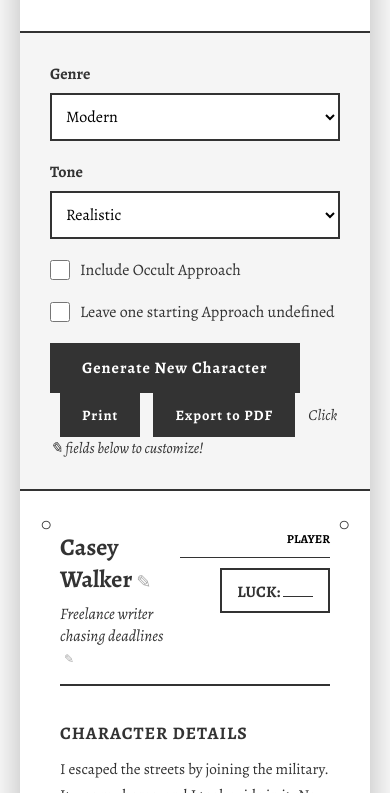
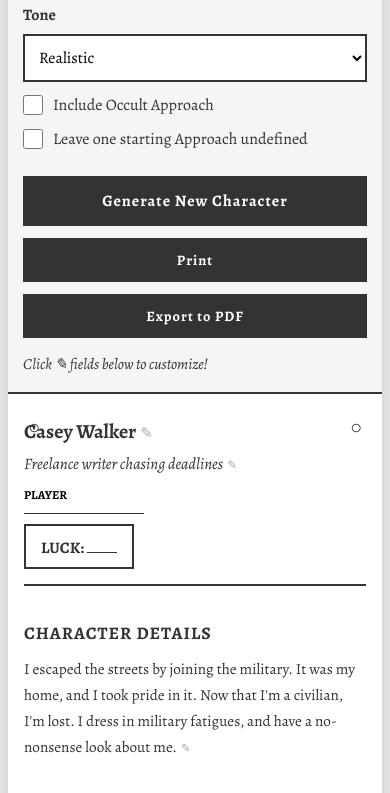
Before and after one commit to Griatch/plotarmor-chargen, a plain HTML site: page plotarmor-chargen.html in a window 390 px wide. Shown: the part 231-1024 px from the top of the page. Drawn offline with nearby package versions, Linux system fonts and the light colour scheme.

Commit message:
Add responsive styles

```diff
--- a/plotarmor-chargen.html
+++ b/plotarmor-chargen.html
@@ -542,6 +542,71 @@
         .export-mode .edit-icon,
         .export-mode .edit-hint {
             display: none !important;
+        }
+
+        /* ==========================================================
+           RESPONSIVE STYLES
+           ========================================================== */
+
+        @media (max-width: 600px) {
+            body {
+                padding: 8px;
+            }
+
+            .header {
+                padding: 18px 15px;
+            }
+
+            .header h1 {
+                font-size: 1.4em;
+                letter-spacing: 1px;
+            }
+
+            .controls {
+                padding: 18px 15px;
+            }
+
+            .control-group {
+                flex-direction: column;
+                gap: 12px;
+            }
+
+            .control-item {
+                min-width: 100%;
+            }
+
+            .generate-btn,
+            .export-btn {
+                width: 100%;
+                margin: 6px 0;
+            }
+
+            .edit-hint {
+                display: block;
+                margin: 10px 0 0 0;
+            }
+
+            .character-sheet {
+                padding: 24px 16px;
+            }
+
+            .character-header {
+                flex-direction: column;
+            }
+
+            .character-meta {
+                text-align: left;
+                min-width: unset;
+                margin-top: 12px;
+            }
+
+            .character-name {
+                font-size: 1.25em;
+            }
+
+            .watermark {
+                font-size: 1.2em;
+            }
         }
 
         /* Browser print (Ctrl+P) — page setup and hide UI controls.
```
